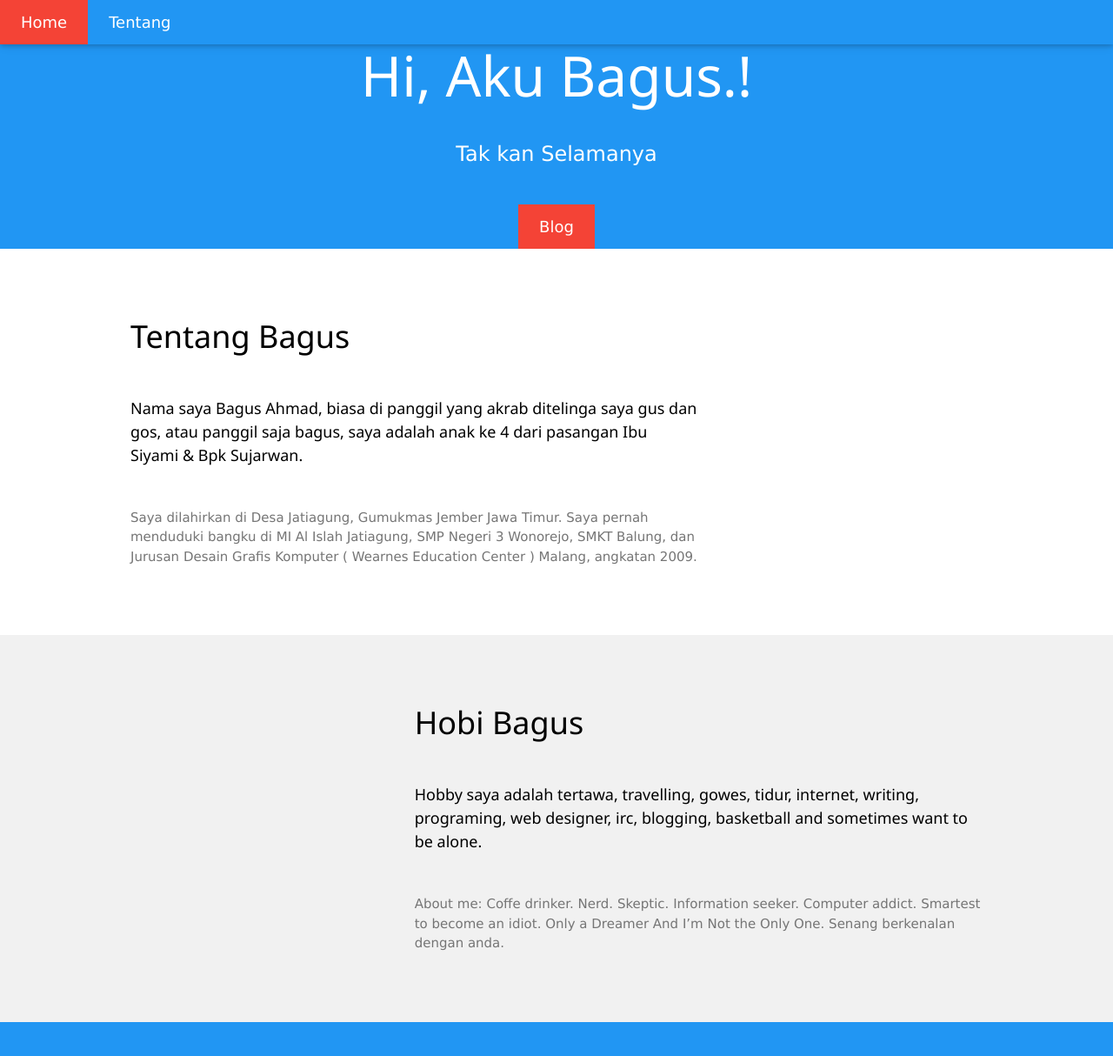
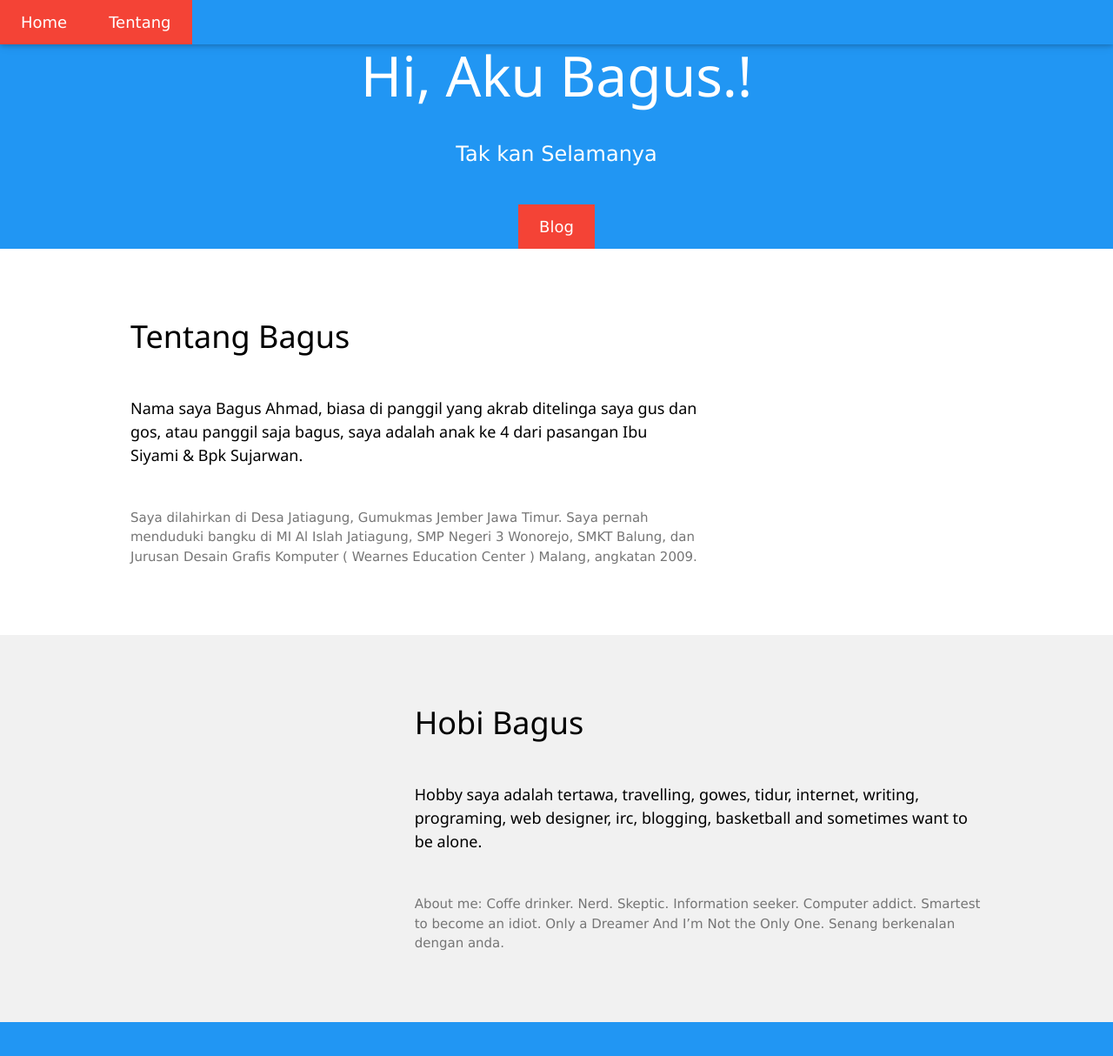
Before and after one commit to Bagus18/Bagus18.github.io, a Jekyll site: the page built from about.md, in a window 1280 px wide and 1319 px high. Shown: the top 1214 px of the window at 87% size. Built offline with Jekyll 4.4.1, drawn with Linux system fonts in a browser that asks for light colours; nearby versions of some CDN libraries; library files that are not in the unit come from our copies.

Commit message:
Update Thu, Nov 02, 2017  3:18:17 PM

```diff
--- a/_includes/gulu.html
+++ b/_includes/gulu.html
@@ -3,7 +3,7 @@
   <div class="w3-bar w3-blue w3-card-2 w3-left-align w3-large">
     <a class="w3-bar-item w3-button w3-hide-medium w3-hide-large w3-opennav w3-right w3-padding-large w3-hover-white w3-large w3-blue" href="javascript:void(0);" onclick="myFunction()" title="Toggle Navigation Menu"><i class="fa fa-bars"></i></a>
 	{% if page.url == '/' %}<a href="#" class="w3-bar-item w3-button w3-padding-large w3-white">Home</a>{% else %} <a href="/" class="w3-bar-item w3-button w3-padding-large w3-hover-red">Home</a>{% endif %}
-   <a href="/aku.html" class="w3-bar-item w3-button w3-hide-small w3-padding-large w3-hover-white">Tentang</a>
+	{% if page.url == '/about/' %}<a href="#" class="w3-bar-item w3-button w3-padding-large w3-red">Tentang</a>{% else %} <a href="/about" class="w3-bar-item w3-button w3-hide-small w3-padding-large w3-hover-white">Tentang</a>{% endif %}
   <!--  <a href="#" class="w3-bar-item w3-button w3-hide-small w3-padding-large w3-hover-white">Link 2</a>
     <a href="#" class="w3-bar-item w3-button w3-hide-small w3-padding-large w3-hover-white">Link 3</a>
     <a href="#" class="w3-bar-item w3-button w3-hide-small w3-padding-large w3-hover-white">Link 4</a> -->
```
